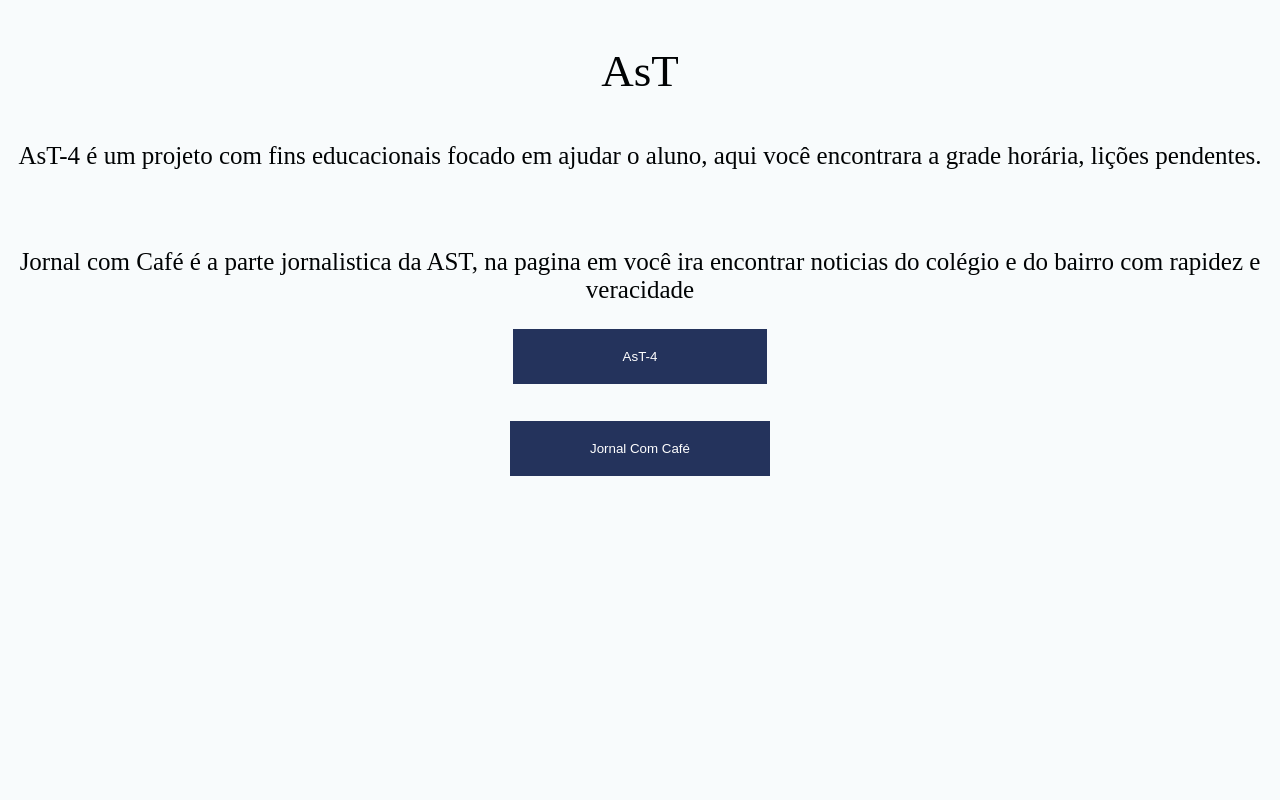
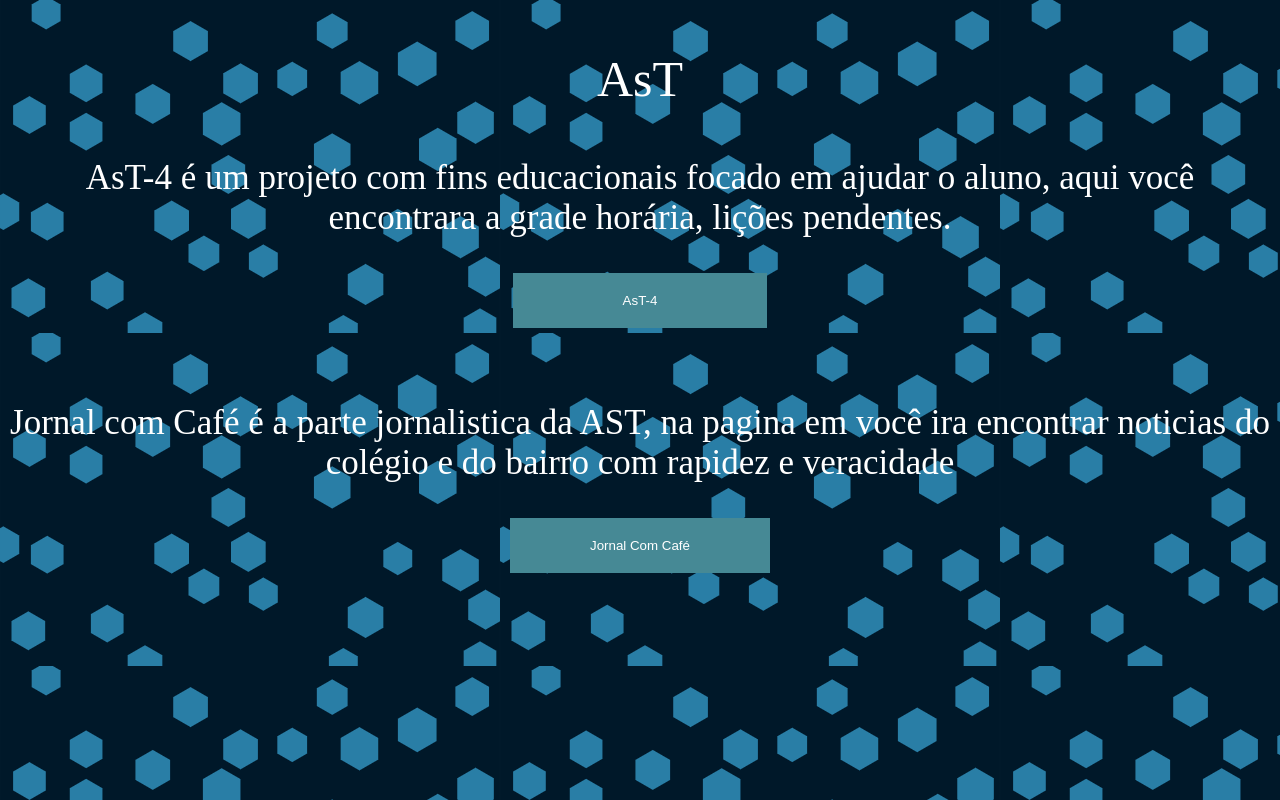
Before and after one commit to shelby10202/AsT, a plain HTML site: page index.html in a window 1280 px wide. Drawn offline with Linux system fonts and the light colour scheme.

Commit message:
Update index.html

```diff
--- a/index.html
+++ b/index.html
@@ -15,18 +15,18 @@
     <style>
 
   body{
-    background-color: #f8fbfc;
+    background-image: url("fundo2.png")
   }
 
   .titulo1{
-    color: #010304;
+    color: white;
     text-align: center;
-    font-size: 45px;
+    font-size: 50px;
 }
     .texto1{
-    color: #010304;
+    color: white;
     text-align: center;
-    font-size: 25px;
+    font-size: 35px;
 
 }
 .container {
@@ -39,16 +39,16 @@
 .container button {
   border: none;
   cursor: pointer;
-  background: #24335c;
+  background: #468995;
   color: white;
   display: inline-block;
   margin: 0 -100px;
   padding: 10px 100px;
-  border: 10px solid #24335c;
+  border: 10px solid #468995;
 }
 
 .container button:hover {
-  background: #24335c;
+  background: #468995;
 }
 
 .container2 {
@@ -61,16 +61,16 @@
 .container2 button {
   border: none;
   cursor: pointer;
-  background: #24335c;
+  background: #468995;
   color: white;
   display: inline-block;
   margin: 0 -100px;
   padding: 10px 70px;
-  border: 10px solid #24335c;
+  border: 10px solid #468995;
 }
 
 .container2 button:hover {
-  background: #24335c;
+  background: #468995;
 }
 
 
@@ -91,21 +91,22 @@
     <div class="texto1">
         <p>AsT-4 é um projeto com fins educacionais focado em ajudar o aluno,
              aqui você encontrara a grade horária, lições pendentes. </p>
-    <br>
+
+             <div class="container">
+
+              <a href="AST-4.html"><button>AsT-4 </button></a>
+              <br>
+
+              <br>
+
+             </div>
     <p>Jornal com Café é a parte jornalistica da AST, na pagina em você ira encontrar noticias do colégio e do bairro com rapidez e veracidade</p>
     </div>
 
-   <div class="container">
 
-    <a href="AST4/AST-4.html"><button>AsT-4 </button></a>
-    <br>
-    <br>
-    <br>
-
-   </div>
    <div class="container2">
 
-   <a href="AST4/Jornal_com_cafe.html"><button>Jornal Com Café</button></a>
+   <a href="Jornal_com_cafe.html"><button>Jornal Com Café</button></a>
 
 
    </div>
```
